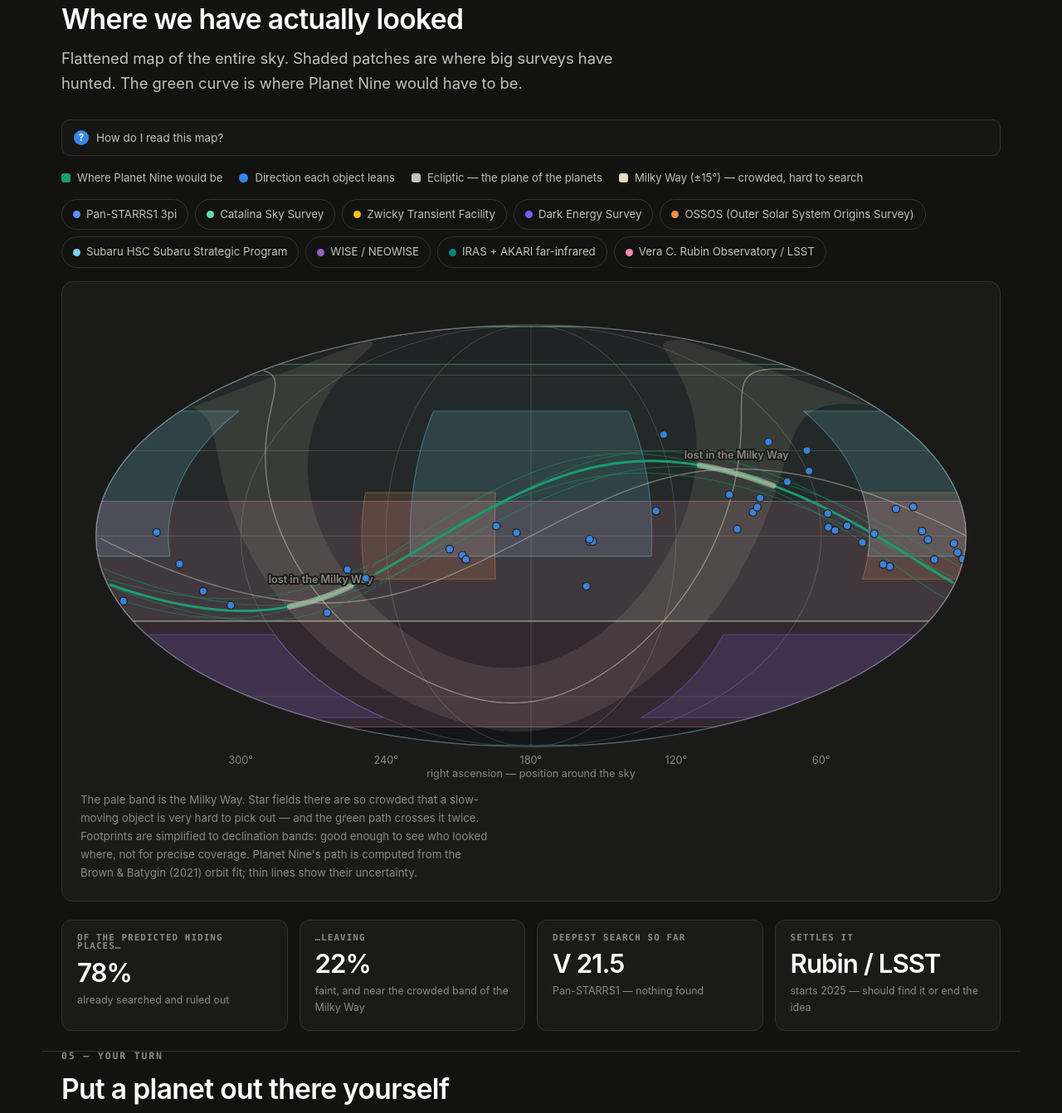
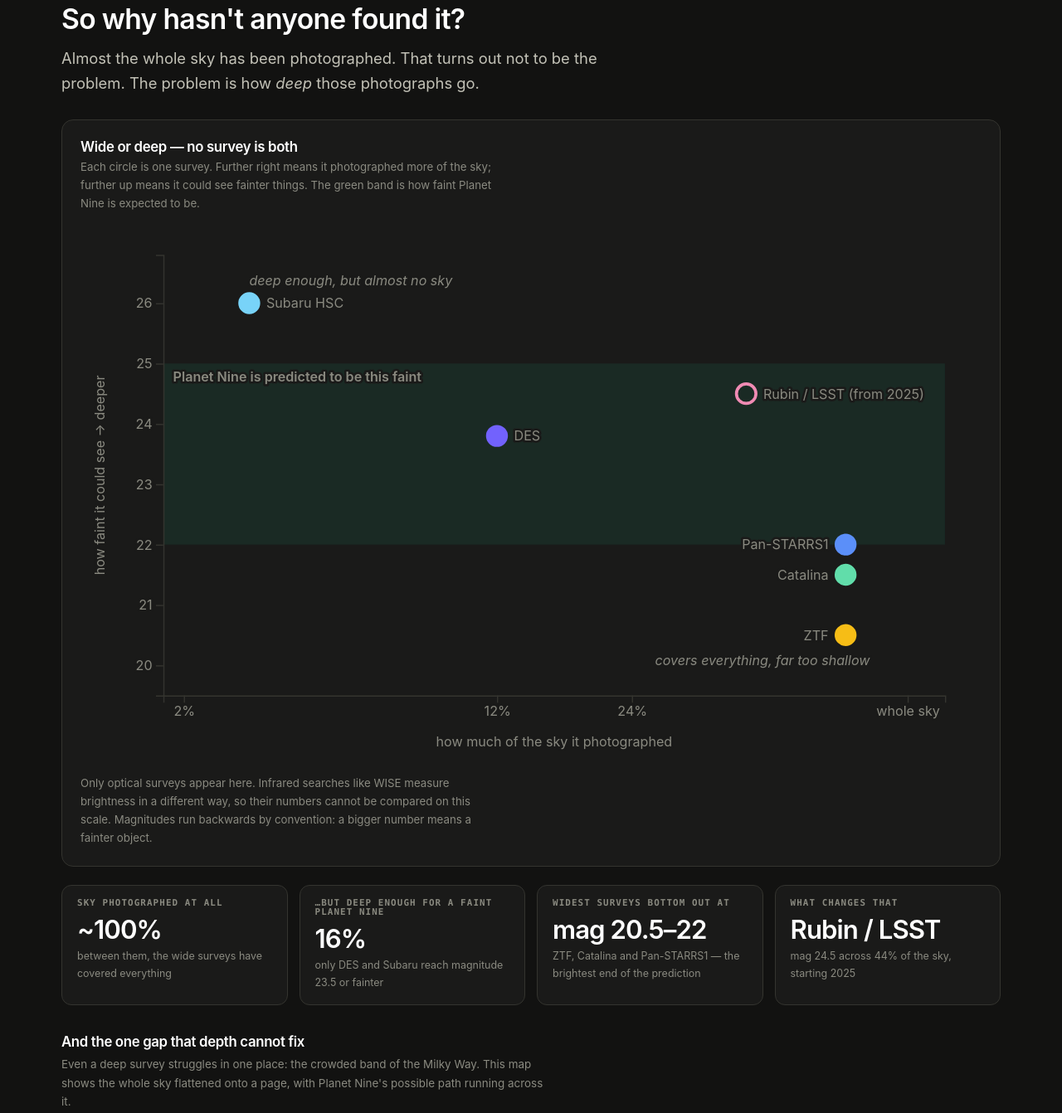
Before and after one commit to dwang022/cs1710-planet-nine, a website built with Vite: page index.html in a window 1280 px wide. Shown: the part 4539-5881 px from the top of the page at 83% size. Built offline with nearby package versions, Linux system fonts and the light colour scheme.

Commit message:
Reframe section 04 around depth, not coverage
The sky map answered "where have we looked" and the honest answer was
"everywhere", which made the panel feel like it was claiming something it
wasn't. Coverage is not the constraint. Depth is.

Added a survey chart plotting sky coverage against limiting magnitude, with
Planet Nine's predicted brightness as a band across it. The tradeoff is the
whole picture: Subaru reaches magnitude 26 over 3% of the sky, while ZTF,
Catalina and Pan-STARRS1 cover nearly everything but bottom out at 20.5 to 22,
the bright edge of the prediction. Only 16% of the sky has been photographed
deeply enough for the faint half of the range, and Rubin is what changes that.

Infrared surveys are excluded from the chart: their limiting magnitudes are in
other bands and are not comparable to an optical V or r.

The section now leads with that chart and asks "so why hasn't anyone found it?".
The all-sky map follows as the answer to the part depth cannot fix: the stretch
of orbit buried in the Milky Way.

Co-Authored-By: Claude Opus 5 (1M context) <noreply@anthropic.com>

```diff
--- a/index.html
+++ b/index.html
@@ -209,12 +209,37 @@
   <section class="wrap" id="sky">
     <div class="sec-head">
       <div class="eyebrow">04 — The search</div>
-      <h2>Where we have actually looked</h2>
+      <h2>So why hasn't anyone found it?</h2>
       <p class="lede">
-        Flattened map of the entire sky. Shaded patches are where big surveys have
-        hunted. The green curve is where Planet Nine would have to be.
+        Almost the whole sky has been photographed. That turns out not to be the
+        problem. The problem is how <em>deep</em> those photographs go.
       </p>
     </div>
+    <div class="card" style="margin-bottom:22px">
+      <h3>Wide or deep — no survey is both</h3>
+      <div class="sub">
+        Each circle is one survey. Further right means it photographed more of the
+        sky; further up means it could see fainter things. The green band is how
+        faint Planet Nine is expected to be.
+      </div>
+      <div id="chartDepth"></div>
+      <div class="sub" style="margin:14px 0 0">
+        Only optical surveys appear here. Infrared searches like WISE measure
+        brightness in a different way, so their numbers cannot be compared on this
+        scale. Magnitudes run backwards by convention: a bigger number means a
+        fainter object.
+      </div>
+    </div>
+
+    <div class="grid-stats auto" id="depthStats" style="margin-bottom:26px"></div>
+
+    <h3 style="margin:34px 0 6px">And the one gap that depth cannot fix</h3>
+    <p class="caption" style="margin:0 0 16px;max-width:70ch">
+      Even a deep survey struggles in one place: the crowded band of the Milky Way.
+      This map shows the whole sky flattened onto a page, with Planet Nine's
+      possible path running across it.
+    </p>
+
     <details class="howto">
       <summary>How do I read this map?</summary>
       <div class="howto-body">
--- /dev/null
+++ b/src/charts/depth.js
@@ -0,0 +1,128 @@
+// Why hasn't anyone found it?
+//
+// The sky map answers "where did we look" and the answer is boring: nearly
+// everywhere. The real constraint is depth. Surveys that cover the whole sky
+// cannot see faint things, and surveys that can see faint things cover almost
+// nothing. Plotting both axes at once makes that tradeoff the whole picture.
+//
+// Infrared surveys are left out on purpose: their limiting magnitudes are in
+// different bands and are not comparable to an optical V or r.
+
+import * as d3 from 'd3'
+import { showTip, hideTip } from './tooltip.js'
+
+const W = 740, H = 440
+const M = { top: 22, right: 30, bottom: 56, left: 68 }
+const SKY_SQ_DEG = 41253          // the whole celestial sphere
+
+export function drawDepth (root, { surveys, p9MagRange = [22, 25], activeSurvey }) {
+  const optical = surveys.filter(s =>
+    s.depth_mag != null && s.area_sq_deg != null && s.wavelength === 'optical')
+
+  const svg = d3.select(root).selectAll('svg').data([0]).join('svg')
+    .attr('viewBox', `0 0 ${W} ${H}`)
+    .attr('role', 'img')
+    .attr('aria-label', 'Each survey plotted by how much sky it covers against how faint it can see. Planet Nine’s predicted brightness is shown as a band.')
+
+  const iw = W - M.left - M.right, ih = H - M.top - M.bottom
+  const x = d3.scaleLog().domain([900, 50000]).range([0, iw])
+  // Magnitude runs backwards: bigger number means fainter. Putting bigger
+  // numbers higher means "further up = sees fainter things = deeper".
+  const y = d3.scaleLinear().domain([19.5, 26.8]).range([ih, 0])
+
+  let g = svg.select('g.plot')
+  if (g.empty()) g = svg.append('g').attr('class', 'plot').attr('transform', `translate(${M.left},${M.top})`)
+
+  // --- the band Planet Nine is predicted to fall in ------------------------
+  g.selectAll('rect.p9band').data([p9MagRange]).join('rect')
+    .attr('class', 'p9band')
+    .attr('x', 0).attr('width', iw)
+    .attr('y', d => y(d[1])).attr('height', d => y(d[0]) - y(d[1]))
+    .attr('fill', 'var(--series-3)').attr('fill-opacity', 0.12)
+  g.selectAll('text.p9lab').data([p9MagRange]).join('text')
+    .attr('class', 'p9lab axis-label')
+    .attr('x', 8).attr('y', d => y(d[1]) + 15)
+    .attr('fill', 'var(--series-3)').attr('font-weight', 600)
+    .text('Planet Nine is predicted to be this faint')
+
+  // --- axes ----------------------------------------------------------------
+  let gx = g.select('g.x')
+  if (gx.empty()) gx = g.append('g').attr('class', 'x axis').attr('transform', `translate(0,${ih})`)
+  gx.call(d3.axisBottom(x)
+    .tickValues([1000, 5000, 10000, 41253])
+    .tickFormat(v => v === 41253 ? 'whole sky' : `${Math.round(100 * v / SKY_SQ_DEG)}%`))
+  gx.selectAll('text').attr('class', 'axis-label')
+
+  let gy = g.select('g.y')
+  if (gy.empty()) gy = g.append('g').attr('class', 'y axis')
+  gy.call(d3.axisLeft(y).ticks(6))
+  gy.selectAll('text').attr('class', 'axis-label')
+
+  g.selectAll('text.xlab').data([0]).join('text').attr('class', 'xlab axis-label')
+    .attr('x', iw / 2).attr('y', ih + 42).attr('text-anchor', 'middle')
+    .text('how much of the sky it photographed')
+  g.selectAll('text.ylab').data([0]).join('text').attr('class', 'ylab axis-label')
+    .attr('transform', `translate(-48,${ih / 2}) rotate(-90)`).attr('text-anchor', 'middle')
+    .text('how faint it could see  →  deeper')
+
+  // --- corner annotations --------------------------------------------------
+  const notes = [
+    { x: 1400, y: 26.3, t: 'deep enough, but almost no sky', anchor: 'start' },
+    { x: 34000, y: 20.0, t: 'covers everything, far too shallow', anchor: 'end' },
+  ]
+  g.selectAll('text.note').data(notes).join('text')
+    .attr('class', 'note axis-label')
+    .attr('x', d => x(d.x)).attr('y', d => y(d.y))
+    .attr('text-anchor', d => d.anchor)
+    .attr('fill', 'var(--text-muted)').attr('font-style', 'italic')
+    .text(d => d.t)
+
+  // --- the surveys ---------------------------------------------------------
+  const pts = g.selectAll('g.sv').data(optical, d => d.id)
+  pts.exit().remove()
+  const en = pts.enter().append('g').attr('class', 'sv')
+  en.append('circle')
+  en.append('text').attr('class', 'axis-label')
+  const all = en.merge(pts)
+
+  all.attr('transform', d => `translate(${x(d.area_sq_deg)},${y(d.depth_mag)})`)
+  all.select('circle')
+    .attr('r', d => activeSurvey === d.id ? 11 : 8)
+    .attr('fill', d => d.future ? 'none' : d.color_hex)
+    .attr('stroke', d => d.color_hex)
+    .attr('stroke-width', d => d.future ? 2.5 : 2)
+    .attr('stroke-dasharray', null)
+    .attr('opacity', d => activeSurvey && activeSurvey !== d.id ? 0.3 : 1)
+  all.select('text')
+    .attr('x', d => d.area_sq_deg > 20000 ? -14 : 14)
+    .attr('y', 4)
+    .attr('text-anchor', d => d.area_sq_deg > 20000 ? 'end' : 'start')
+    .attr('fill', 'var(--text-secondary)')
+    .attr('font-weight', d => activeSurvey === d.id ? 600 : 400)
+    .attr('opacity', d => activeSurvey && activeSurvey !== d.id ? 0.35 : 1)
+    .text(d => d.future ? `${shortName(d)} (from 2025)` : shortName(d))
+
+  all.on('pointerenter', (ev, d) => showTip(ev, `
+      <div class="t-name">${d.name}</div>
+      <dl>
+        <dt>sees down to</dt><dd>${d.depth_mag} mag</dd>
+        <dt>sky covered</dt><dd>${Math.round(100 * d.area_sq_deg / SKY_SQ_DEG)}%</dd>
+        <dt>years</dt><dd>${d.years[0]}–${d.years[1]}</dd>
+      </dl>
+      <div style="margin-top:6px;color:var(--text-secondary)">${
+        d.depth_mag >= p9MagRange[0]
+          ? 'Deep enough to see Planet Nine — if it looked in the right place.'
+          : 'Too shallow to see Planet Nine anywhere on its orbit.'}</div>`))
+    .on('pointerleave', hideTip)
+}
+
+function shortName (s) {
+  return s.name
+    .replace(' Subaru Strategic Program', '')
+    .replace(' Observatory / LSST', ' / LSST')
+    .replace('Vera C. Rubin', 'Rubin')
+    .replace(' 3pi', '')
+    .replace(' Sky Survey', '')
+    .replace('Zwicky Transient Facility', 'ZTF')
+    .replace('Dark Energy Survey', 'DES')
+}
--- a/src/main.js
+++ b/src/main.js
@@ -6,6 +6,7 @@ import { drawOrbits } from './charts/orbits.js'
 import { drawRose } from './charts/rose.js'
 import { drawNull } from './charts/nulldist.js'
 import { drawSkyMap } from './charts/skymap.js'
+import { drawDepth } from './charts/depth.js'
 import { drawMatrix } from './charts/matrix.js'
 import { drawTimeline } from './charts/timeline.js'
 import { drawPlacement, scorePlanet, physicalProperties } from './charts/placeplanet.js'
@@ -285,6 +286,7 @@ function renderSky (visibleIds) {
     activeSurvey: ui.survey, showTrack: true, showPerihelia: true,
     visibleIds: renderSky.ids,
   })
+  drawDepth($('#chartDepth'), { surveys: SURVEYS, activeSurvey: ui.survey })
 }
 
 function renderSurveyChips () {
@@ -302,6 +304,19 @@ function renderSurveyChips () {
 }
 
 function renderSearchStats () {
+  // How much sky has actually been covered deeply enough to matter?
+  const SKY = 41253
+  const deepEnough = SURVEYS.filter(s =>
+    s.wavelength === 'optical' && !s.future && (s.depth_mag ?? 0) >= 23.5 && s.area_sq_deg)
+  const deepArea = d3.sum(deepEnough, s => s.area_sq_deg)
+  $('#depthStats').innerHTML = [
+    ['Sky photographed at all', '~100%', 'between them, the wide surveys have covered everything'],
+    ['…but deep enough for a faint Planet Nine', `${Math.round(100 * deepArea / SKY)}%`,
+      'only DES and Subaru reach magnitude 23.5 or fainter'],
+    ['Widest surveys bottom out at', 'mag 20.5–22', 'ZTF, Catalina and Pan-STARRS1 — the brightest end of the prediction'],
+    ['What changes that', 'Rubin / LSST', 'mag 24.5 across 44% of the sky, starting 2025'],
+  ].map(([k, v, d]) => `<div class="stat"><div class="k">${k}</div><div class="v">${v}</div><div class="d">${d}</div></div>`).join('')
+
   const ex = PREDICTIONS.search_exclusions
   const done = ex.ps1_2024_cumulative.fraction_excluded
   $('#searchStats').innerHTML = [
```
